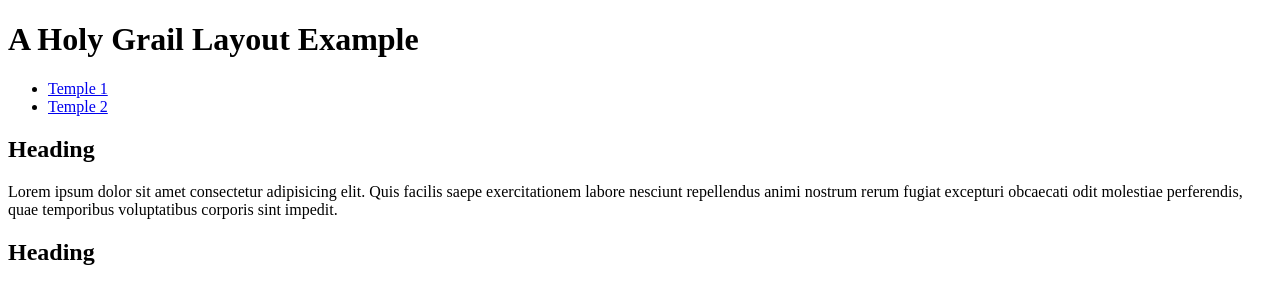
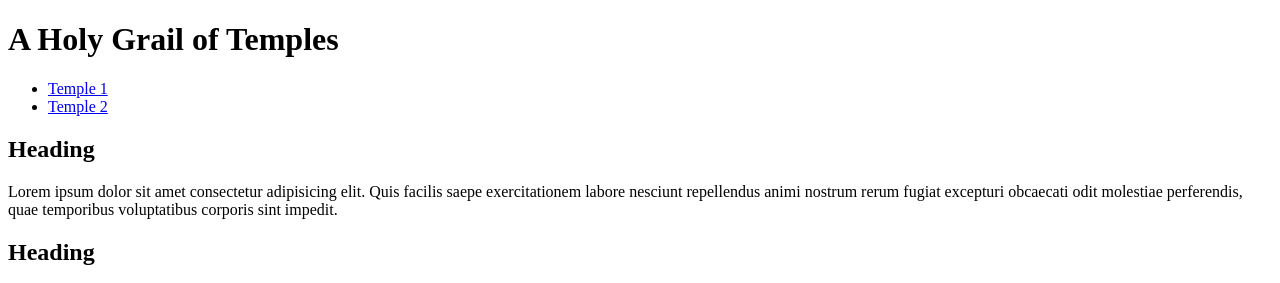
Before and after one commit to BestBaconAround/wdd130, a plain HTML site: page week02/holygrail.html in a window 1280 px wide. Shown: the top 283 px of the page. Drawn offline with Linux system fonts and the light colour scheme.

Commit message:
Updated some code

```diff
--- a/week02/holygrail.html
+++ b/week02/holygrail.html
@@ -4,14 +4,14 @@
 <head>
     <meta charset="UTF-8">
     <meta name="viewport" content="width=device-width, initial-scale=1.0">
-    <meta name="description" content="Learning to make a website">
+    <meta name="description" content="The holy grail of temples">
     <meta name="author" content="Cameron Andrews">
-    <title>Holy Grail Example</title>
+    <title>Holy Grail Temple</title>
 </head>
 
 <body>
     <header>
-        <h1>A Holy Grail Layout Example</h1>
+        <h1>A Holy Grail of Temples</h1>
     </header>
     <nav>
         <ul>
```
